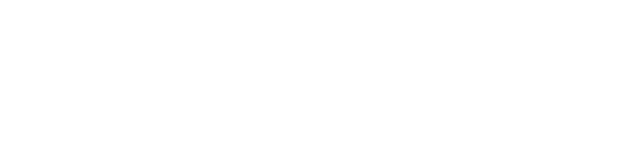
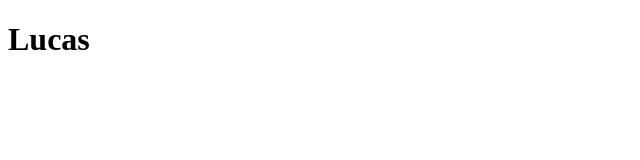
Before and after one commit to s3895869/s3895869.github.io, a plain HTML site: page index.html in a window 1280 px wide. Shown: the whole page, without its empty margins (0-640 px from the left). Drawn offline with Linux system fonts and the light colour scheme.

Commit message:
Update index.html

```diff
--- a/index.html
+++ b/index.html
@@ -10,6 +10,6 @@
     <link rel="stylesheet" href="./css/styles.css" type="text/css" />
   </head>
   <body>
-    <h1> </h1>
+    <h1> Lucas </h1>
   </body>
 </html>
```
